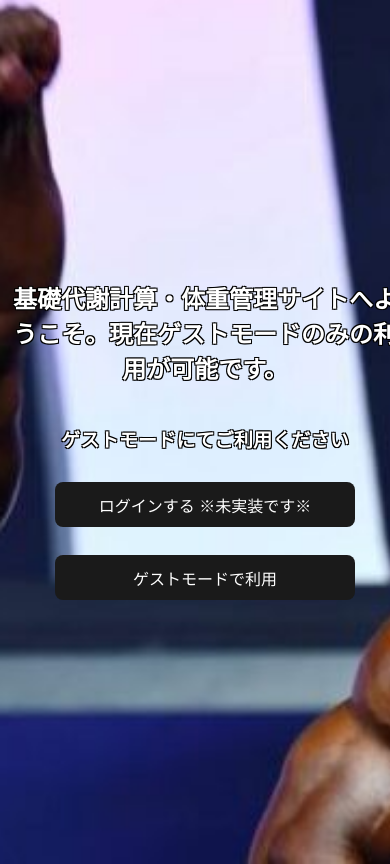
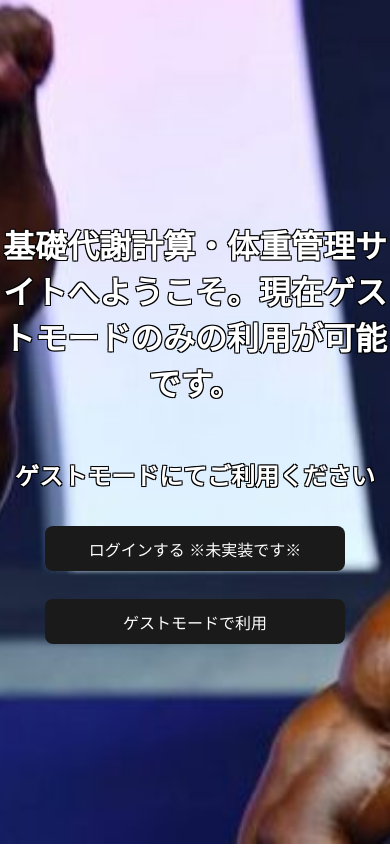
Before and after one commit to y-wkot/BmrFront, a React (Vite) app: page / in a window 390 px wide. Built offline with nearby package versions, Linux system fonts and the light colour scheme.

Commit message:
241112h2

```diff
--- a/src/App.css
+++ b/src/App.css
@@ -148,23 +148,3 @@ img {
     max-width: 100%;
   }
 } */
-
-/* スマホ向けのメディアクエリ */
-@media (max-width: 768px) {
-  .top-page,
-  .calculator-page {
-    padding: 10px; /* モバイルではパディングを小さめに */
-  }
-
-  h1 {
-    font-size: 1.5rem; /* フォントサイズを縮小 */
-  }
-
-  h2 {
-    font-size: 1.2rem; /* フォントサイズを縮小 */
-  }
-
-  h3 {
-    font-size: 1rem; /* フォントサイズを縮小 */
-  }
-}
```
